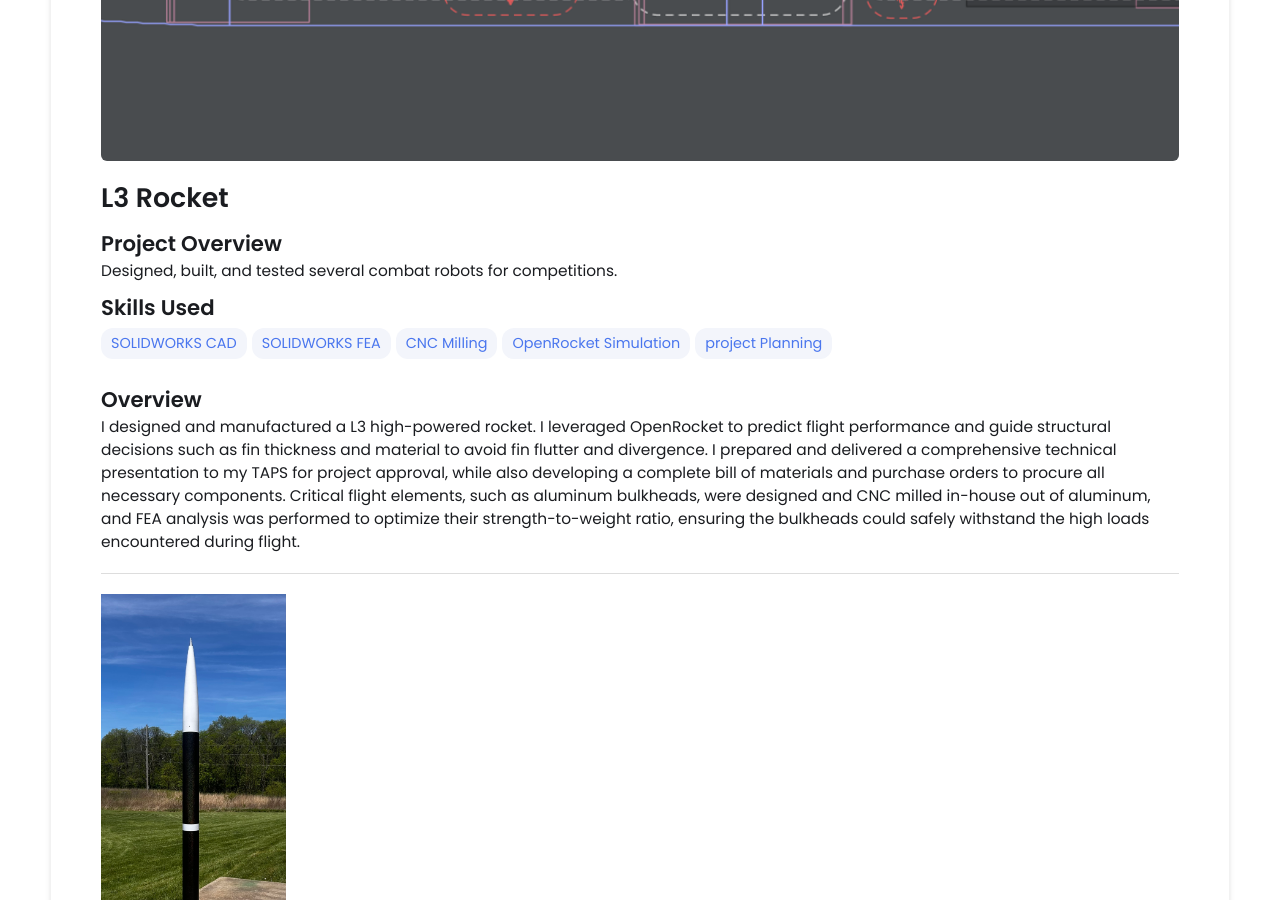
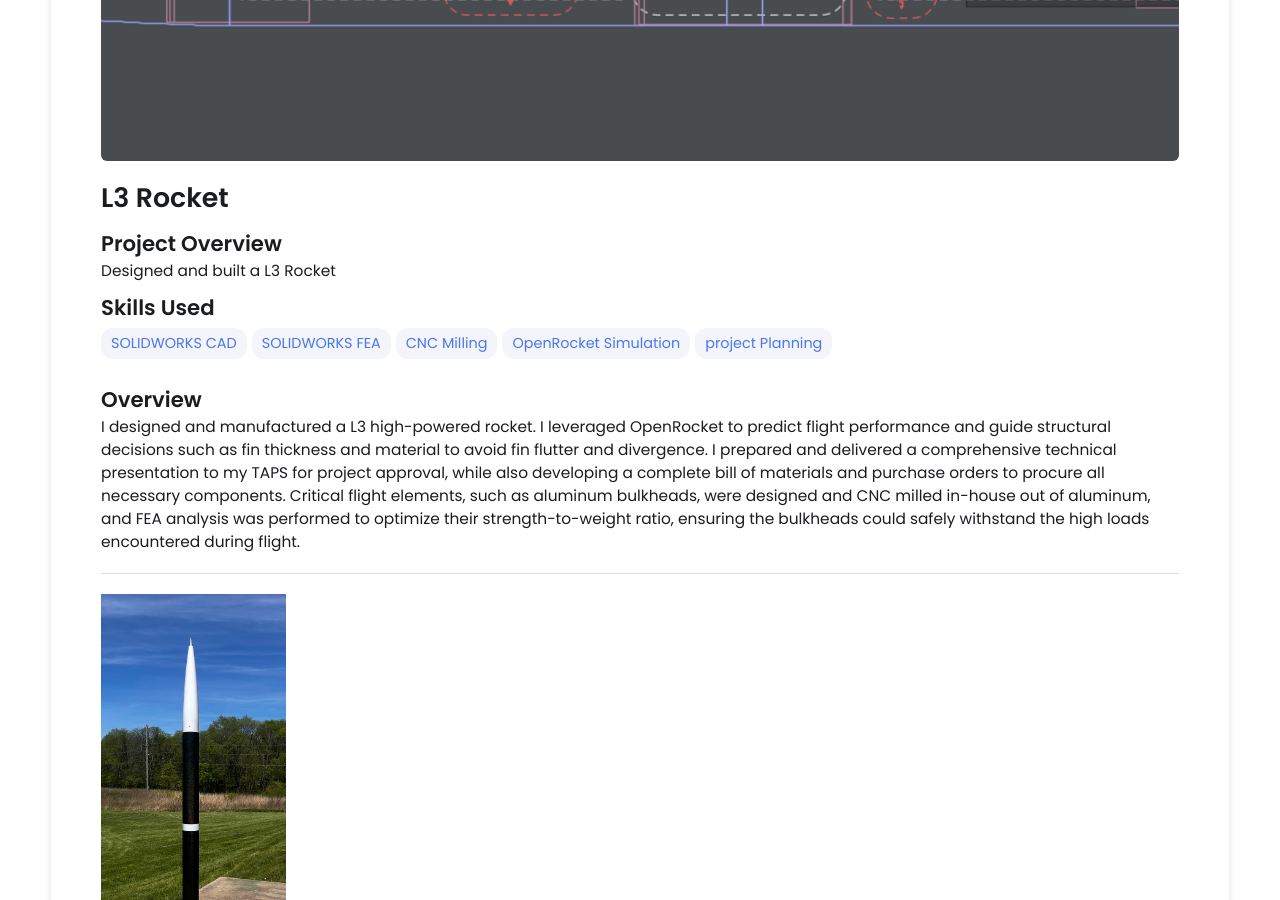
Before and after one commit to mlasselle22/mlasselle22.github.io, a Jekyll site: the page built from _projects/L3 Rocket/index.md, in a window 1280 px wide and 900 px high, scrolled down 329 px. Built offline with Jekyll 4.4.1, drawn with Linux system fonts in a browser that asks for light colours.

Commit message:
Update index.md

```diff
--- a/_projects/L3 Rocket/index.md
+++ b/_projects/L3 Rocket/index.md
@@ -1,7 +1,7 @@
 ---
 layout: post
 title: L3 Rocket
-description: Designed, built, and tested several combat robots for competitions.
+description: Designed and built a L3 Rocket
 skills:
   - SOLIDWORKS CAD
   - SOLIDWORKS FEA
@@ -16,8 +16,8 @@ I designed and manufactured a L3 high-powered rocket. I leveraged OpenRocket to
 
 ---
 
-{% include image-gallery.html images="L3.JPEG" height="400" %}
-{% include image-gallery.html images="L3Matt.JPEG" height="400" %}
+{% include image-gallery.html images="L3.jpeg" height="400" %}
+{% include image-gallery.html images="L3Matt.jpeg" height="400" %}
 
 ---
 
```
